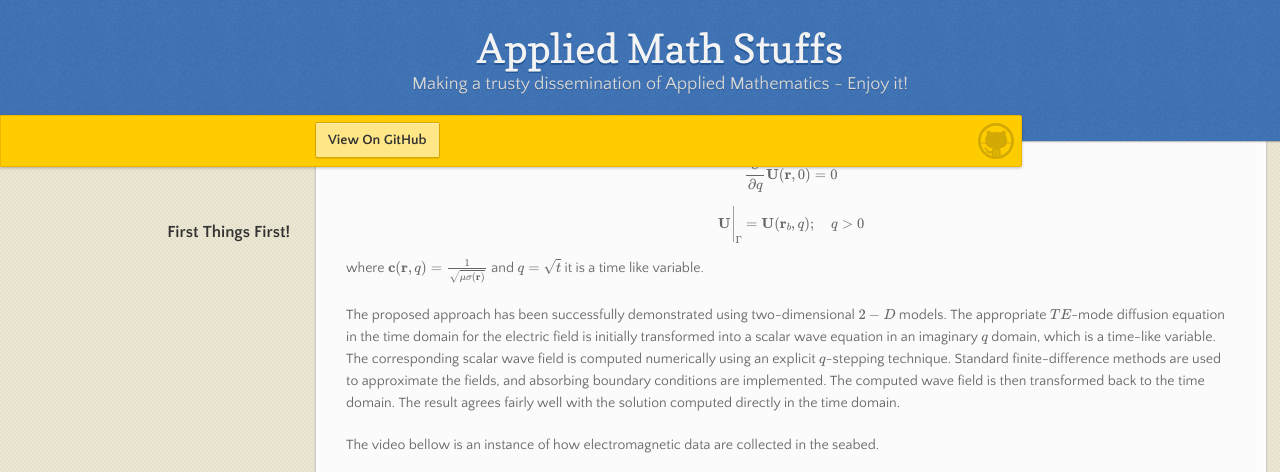
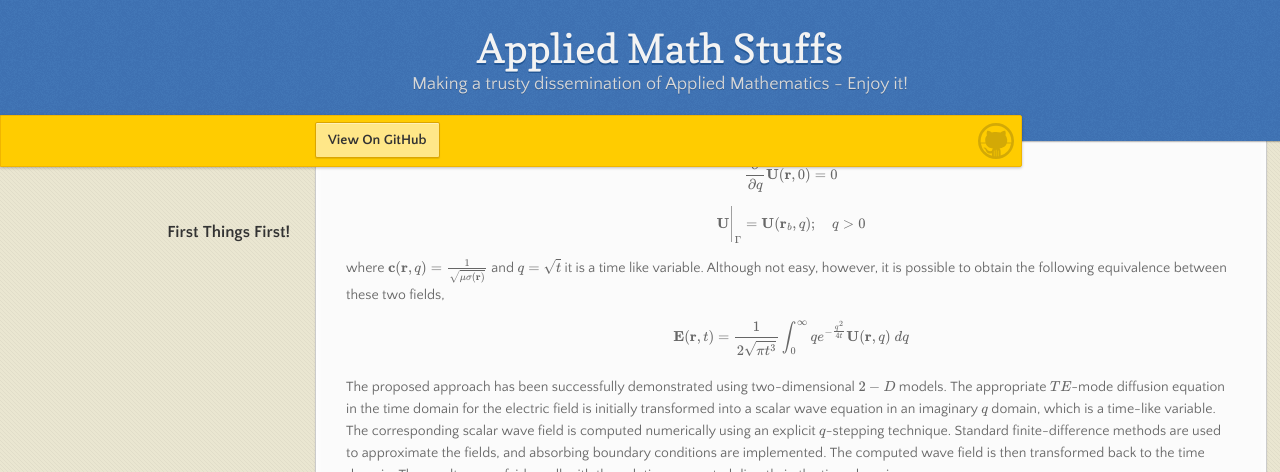
Before and after one commit to Yuri-Albuquerque/yuri_blog, a Jekyll site: the page built from index.md, in a window 1280 px wide and 900 px high, scrolled down 958 px, cut to the strip 0-472 px from the top of the window. Built offline with Jekyll 4.4.1, drawn with Linux system fonts in a browser that asks for light colours; emoji names are drawn with the system emoji font; formulas are drawn with MathJax 3; our own code applies the rules of GitHub Pages for plain Markdown files.

Commit message:
adding the equivalence relation

```diff
--- a/index.md
+++ b/index.md
@@ -33,6 +33,8 @@ If we set the wave field \\(\mathbf{U}(\mathbf{r},q)\\) as a solution hyperbolic
 \begin{align}\frac{\partial}{\partial q}\mathbf{U}(\mathbf{r},0) &= 0\end{align}
 \begin{align}\mathbf{U}\Bigg|_{\Gamma} &= \mathbf{U}(\mathbf{r}_b,q); \quad q>0 \end{align}
 where \\(\mathbf{c}(\mathbf{r},q) = \frac{1}{\sqrt{\mu\sigma(\mathbf{r})}}\\) and \\(q = \sqrt{t}\\) it is a time like variable.
+Although not easy, however, it is possible to obtain the following equivalence between these two fields,
+\begin{equation}\label{equiv}\mathbf{E}(\mathbf{r},t) = \frac{1}{2\sqrt{\pi t^3}}\int_0^{\infty} qe^{-\frac{q^2}{4t}}\mathbf{U}(\mathbf{r},q)\;dq\end{equation}
 
 The proposed approach has been successfully demonstrated using two-dimensional \\(2-D\\) models. The appropriate \\(TE\\)-mode diffusion equation in the time domain for the electric field is initially transformed into a scalar wave equation in an imaginary \\(q\\) domain, which is a time-like variable. The corresponding scalar wave field is computed numerically using an explicit \\(q\\)-stepping technique. Standard finite-difference methods are used to approximate the fields, and absorbing boundary conditions are implemented. The computed wave field is then transformed back to the time domain. The result agrees fairly well with the solution computed directly in the time domain.
 
```
